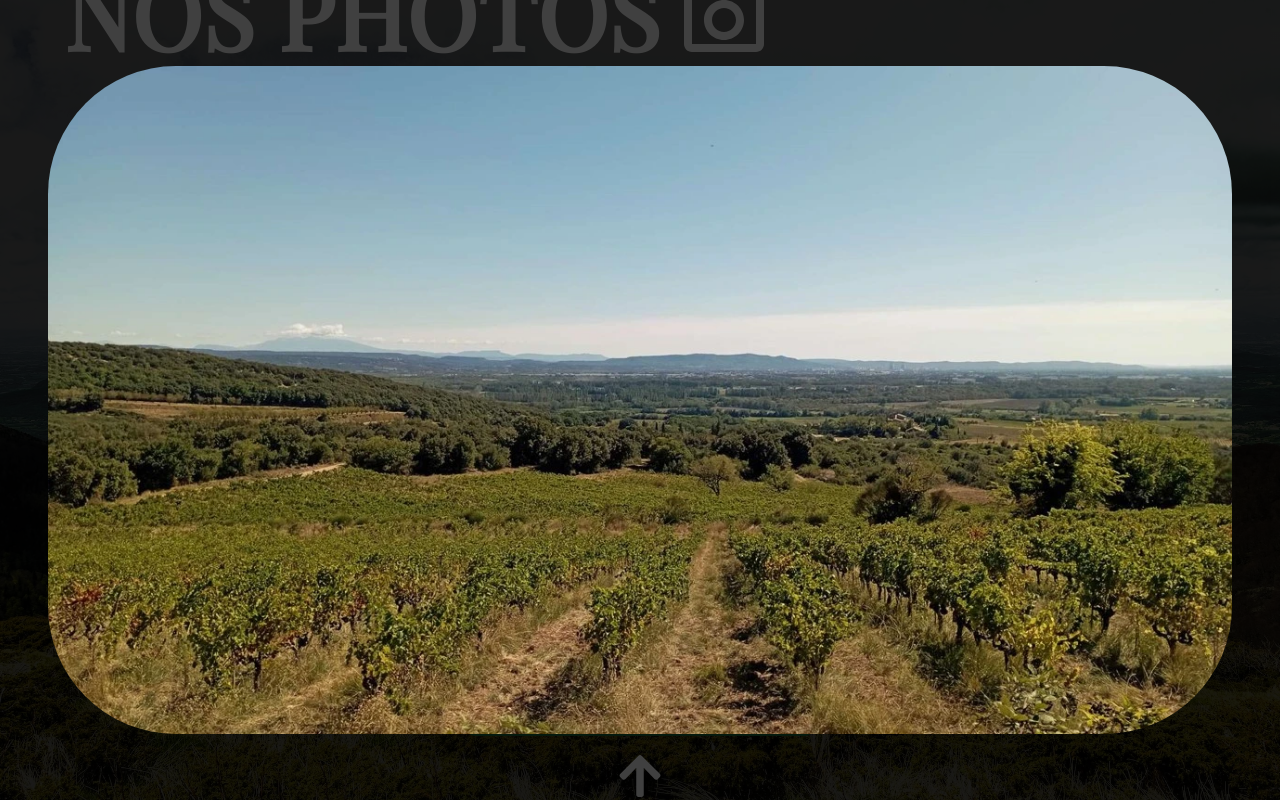
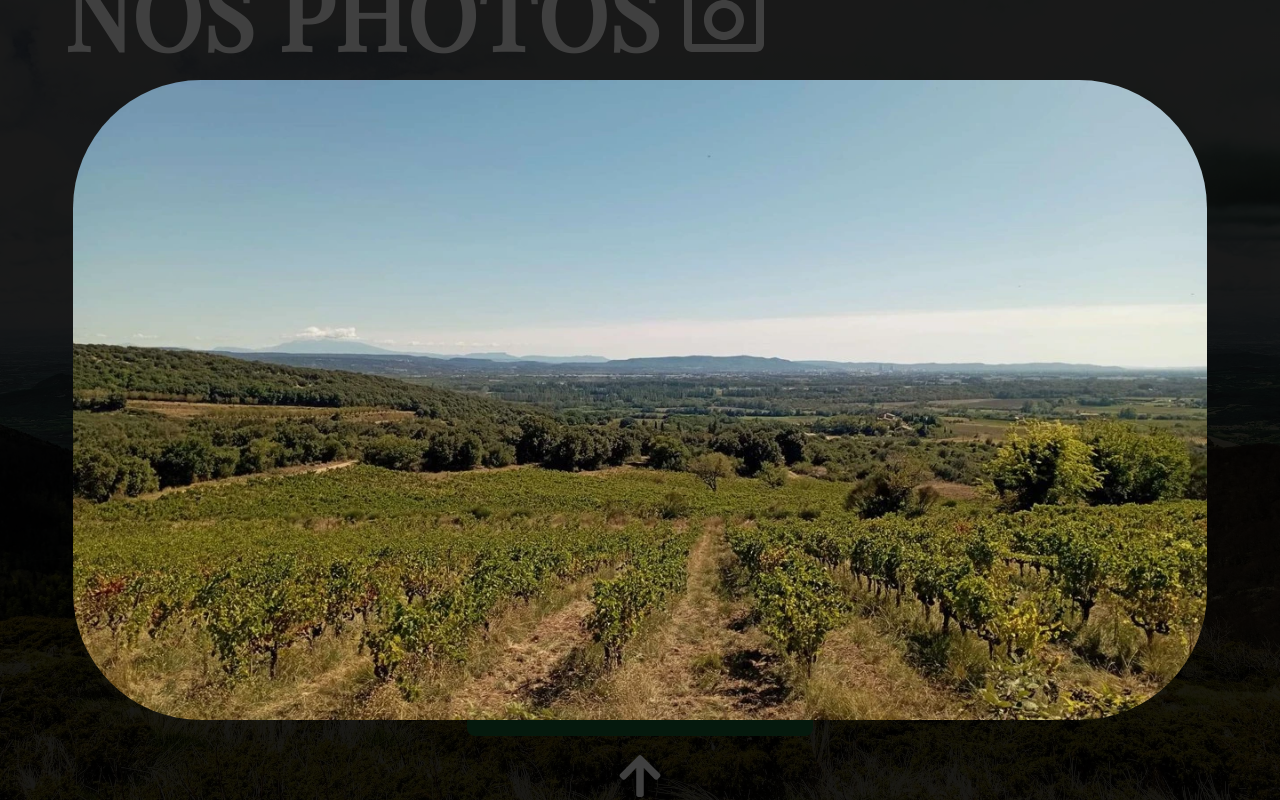
Before and after one commit to SebastienLaurentt/Galopins, a Vue app: page / in a window 1280 px wide. Both pictures are taken after a click on the picture 368 px from the left and 3683 px from the top of the page. Shown: the part 3283-4083 px from the top of the page. Built offline with nearby package versions, Linux system fonts and the light colour scheme.

Commit message:
change image size when Close zoom  on different display

```diff
--- a/src/sections/Photos.tsx
+++ b/src/sections/Photos.tsx
@@ -121,11 +121,11 @@ function Photos() {
           </div>
       </SubSection>
       {zoomedImage && (
-        <div className="fixed inset-0 z-50 flex justify-center items-center bg-black bg-opacity-75 p-12" onClick={handleCloseZoom}>
+        <div className="fixed inset-0 z-50 flex justify-center items-center bg-black bg-opacity-75 p-8" onClick={handleCloseZoom}>
           <img
             src={zoomedImage}
             alt=""
-            className="max-w-full max-h-full object-contain rounded-[4rem] md:rounded-[8rem]"
+            className="h-[12rem] md:h-[32rem] xl:h-[40rem] 2xl:h-[56rem]  rounded-[4rem] md:rounded-[8rem]"
           />
         </div>
       )}
```
